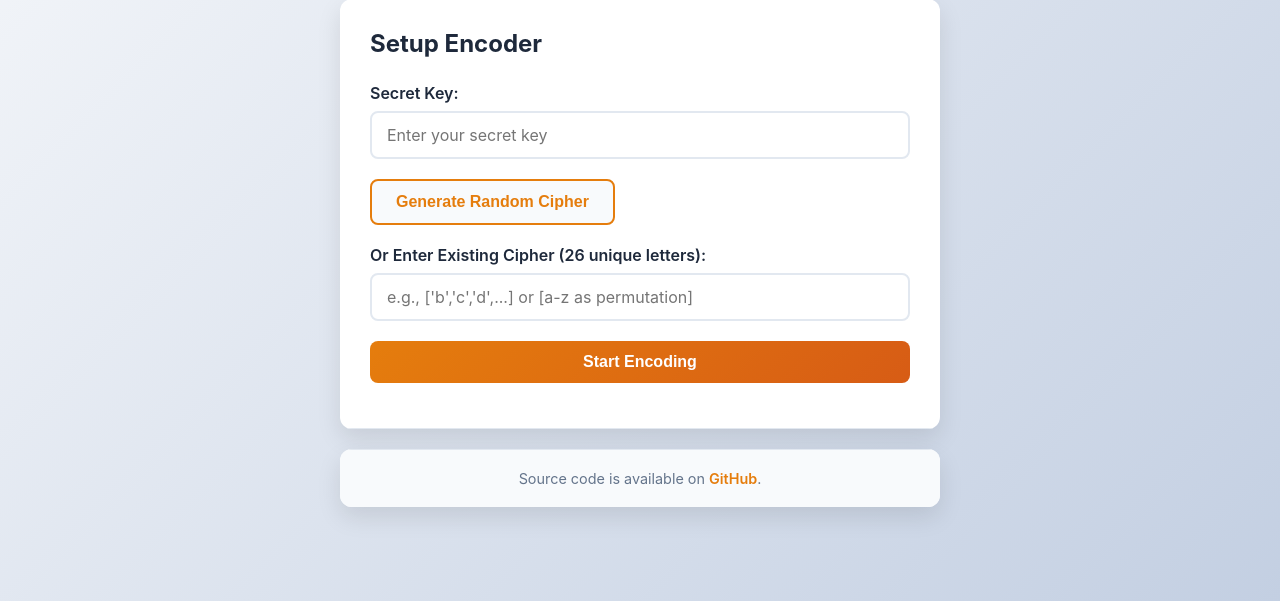
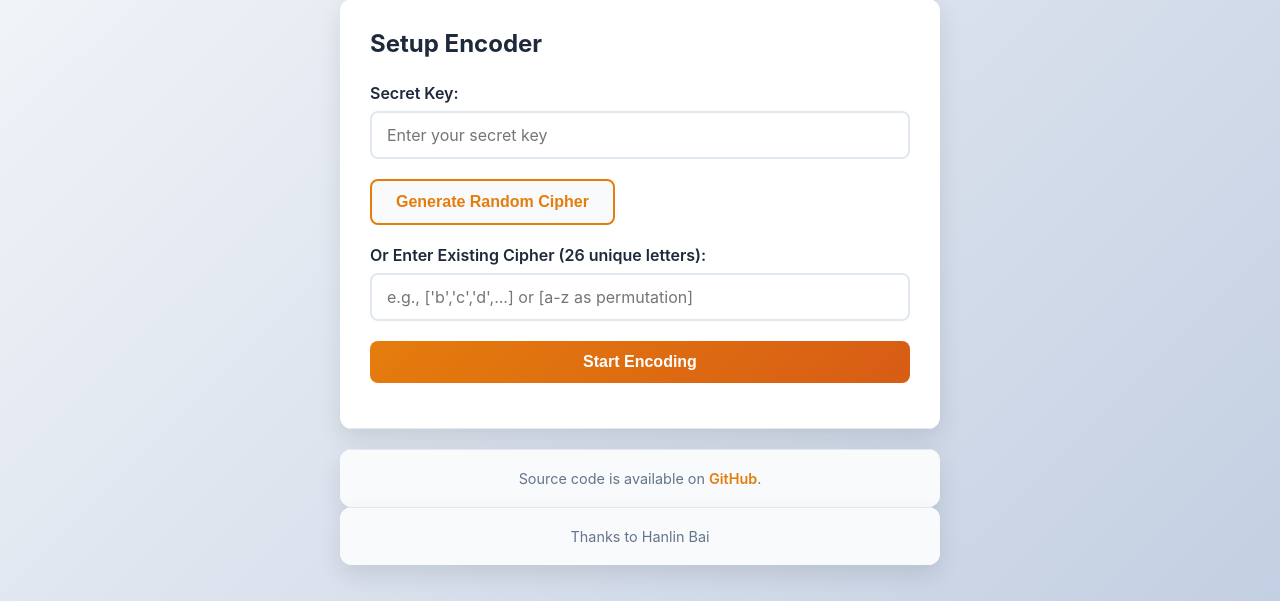
Before and after one commit to Central3465/curly-funicular, a Flask app: page / in a window 1280 px wide. Shown: the part 199-800 px from the top of the page. Run offline with Flask 3, Linux system fonts and the light colour scheme.

Commit message:
Add footer with thanks to Hanlin Bai
Added a footer thanking Hanlin Bai.

```diff
--- a/templates/index.html
+++ b/templates/index.html
@@ -141,6 +141,12 @@
         <div class="main-content">
             <footer>
                 <p>Source code is available on <a href="https://github.com/Central3465/curly-funicular" target="_blank">GitHub</a>.</p>
+            </footer>
+        </div>
+
+        <div class="main-content">
+            <footer>
+                <p>Thanks to Hanlin Bai</p>
             </footer>
         </div>
     </div>
```
